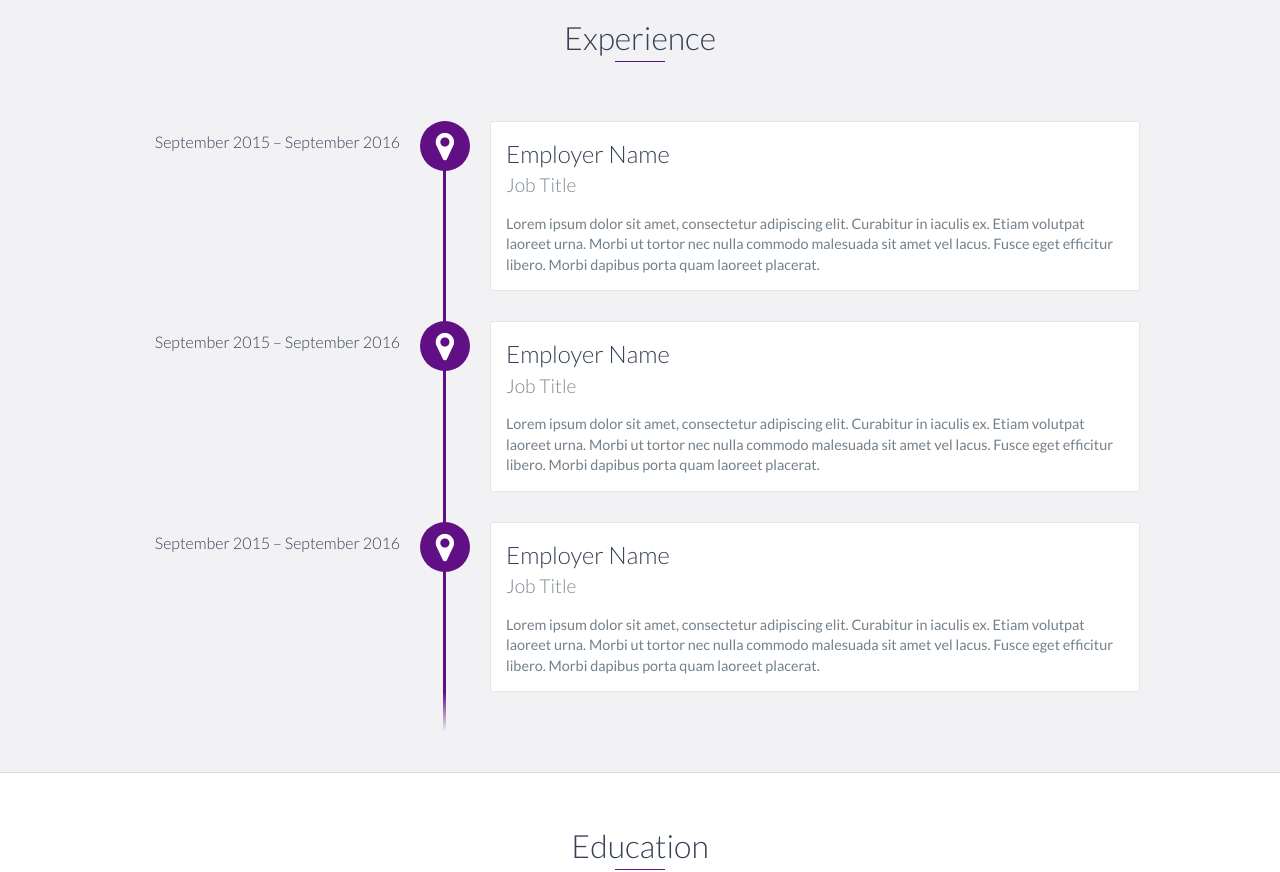
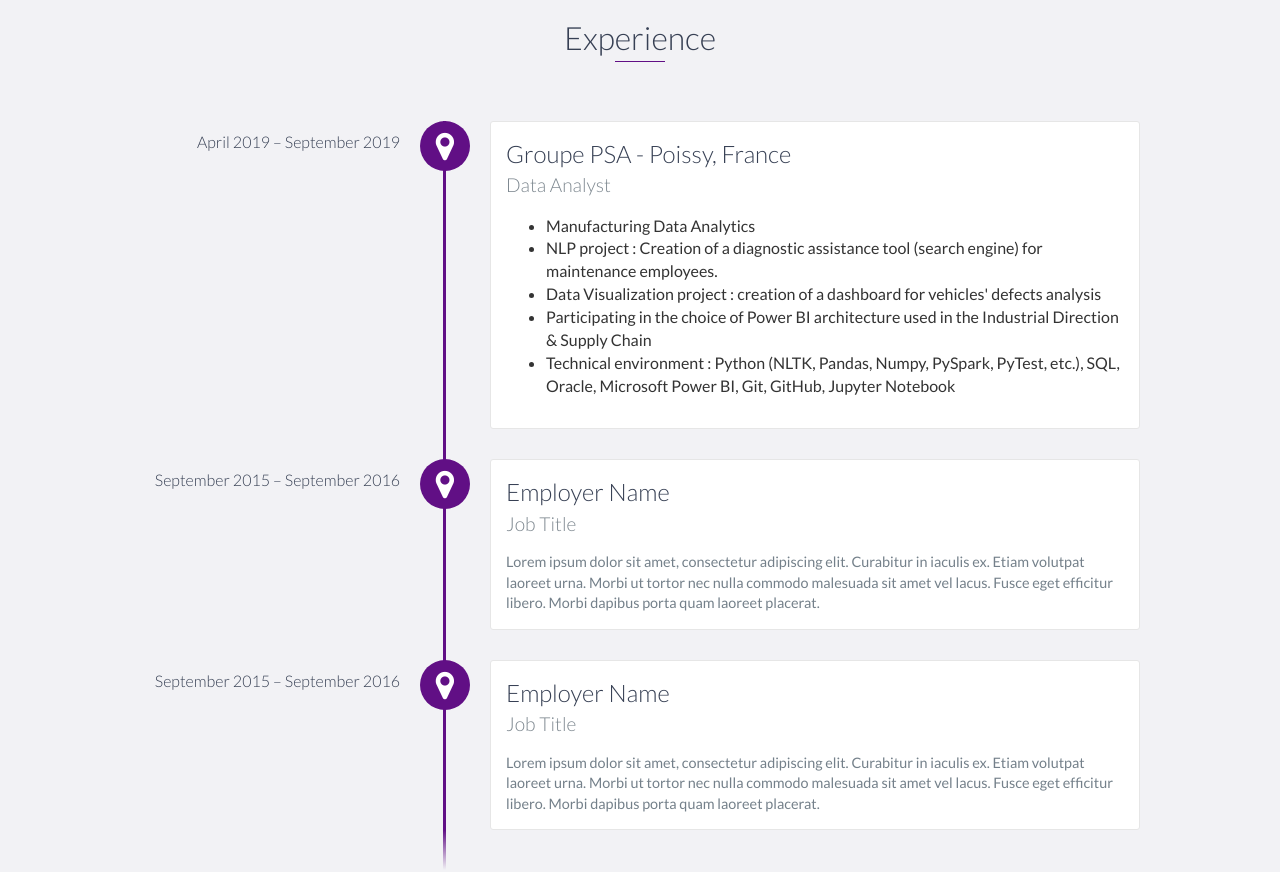
Before and after one commit to kmb46/kmb46.github.io, a website: page index.html in a window 1280 px wide. Shown: the part 1360-2232 px from the top of the page. Drawn offline with nearby package versions, Linux system fonts and the light colour scheme.

Commit message:
[minor] index: add PSA Group Experience

```diff
--- a/index.html
+++ b/index.html
@@ -86,12 +86,28 @@
     <div id="experience" class="background-alt">
         <h2 class="heading">Experience</h2>
         <div id="experience-timeline">
-            <div data-date="September 2015 – September 2016">
-                <h3>Employer Name</h3>
-                <h4>Job Title</h4>
-                <p>
-                    Lorem ipsum dolor sit amet, consectetur adipiscing elit. Curabitur in iaculis ex. Etiam volutpat laoreet urna. Morbi ut tortor nec nulla commodo malesuada sit amet vel lacus. Fusce eget efficitur libero. Morbi dapibus porta quam laoreet placerat.
-                </p>
+            <div data-date="April 2019 – September 2019">
+                <h3>Groupe PSA - Poissy, France</h3>
+                <h4>Data Analyst</h4>
+                <ul>
+                    <li>
+                        Manufacturing Data Analytics
+                    </li>
+                    <li>
+                        NLP project : Creation of a diagnostic assistance tool (search engine) for maintenance employees.
+                    </li>
+                    <li>
+                        Data Visualization project : creation of a dashboard for vehicles' defects analysis
+                    </li>
+                    <li>
+                        Participating in the choice of Power BI architecture used in the Industrial Direction & Supply Chain
+                    </li>
+                    <li>
+                        Technical environment : Python (NLTK, Pandas, Numpy, PySpark, PyTest, etc.), SQL, Oracle, Microsoft Power BI, Git, GitHub, Jupyter Notebook
+                    </li>
+                </ul>
+
+
             </div>
 
             <div data-date="September 2015 – September 2016">
@@ -154,7 +170,7 @@
     <!-- End #education -->
 
     <div id="projects" class="background-alt">
-        <h2 class="heading">Projects</h2>
+        <h2 class="heading">Projects (06/03/2020 - Add projects later)</h2>
         <div class="container">
             <div class="row">
                 <div class="project shadow-large">
```
